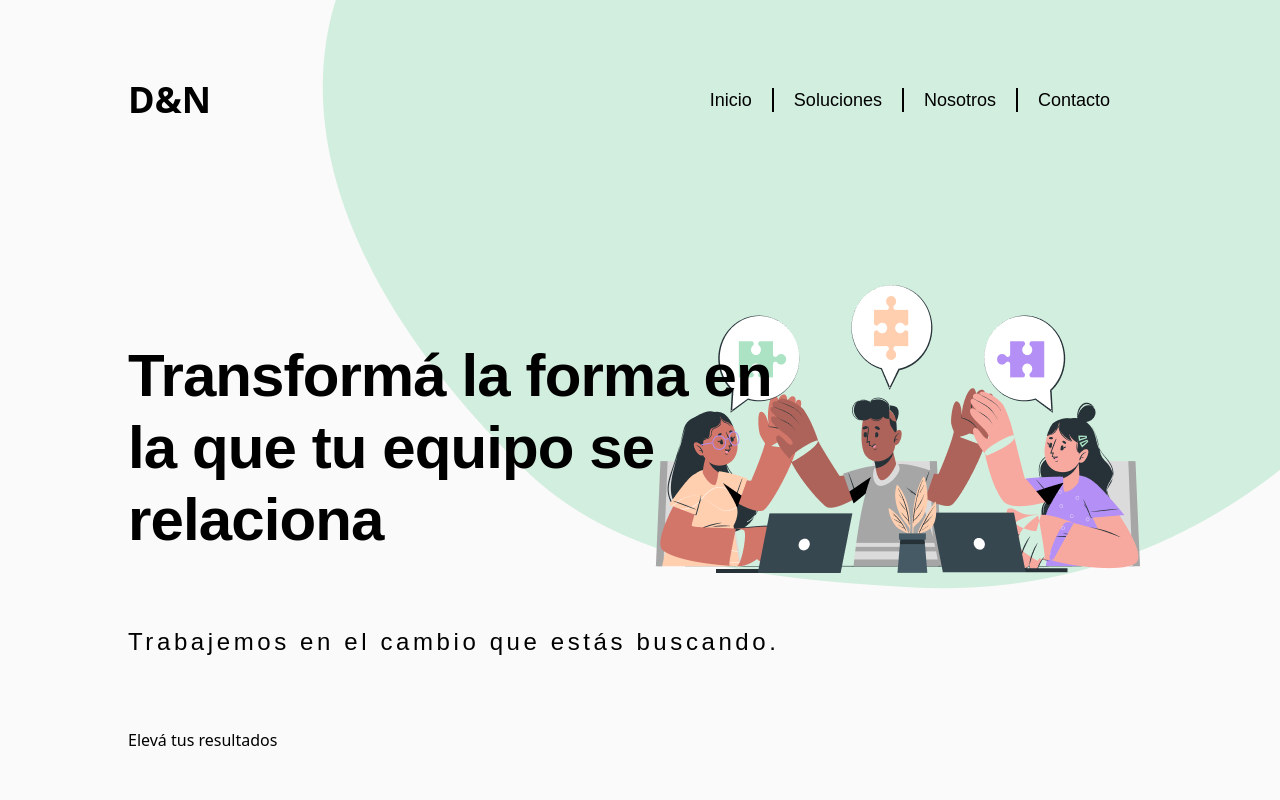
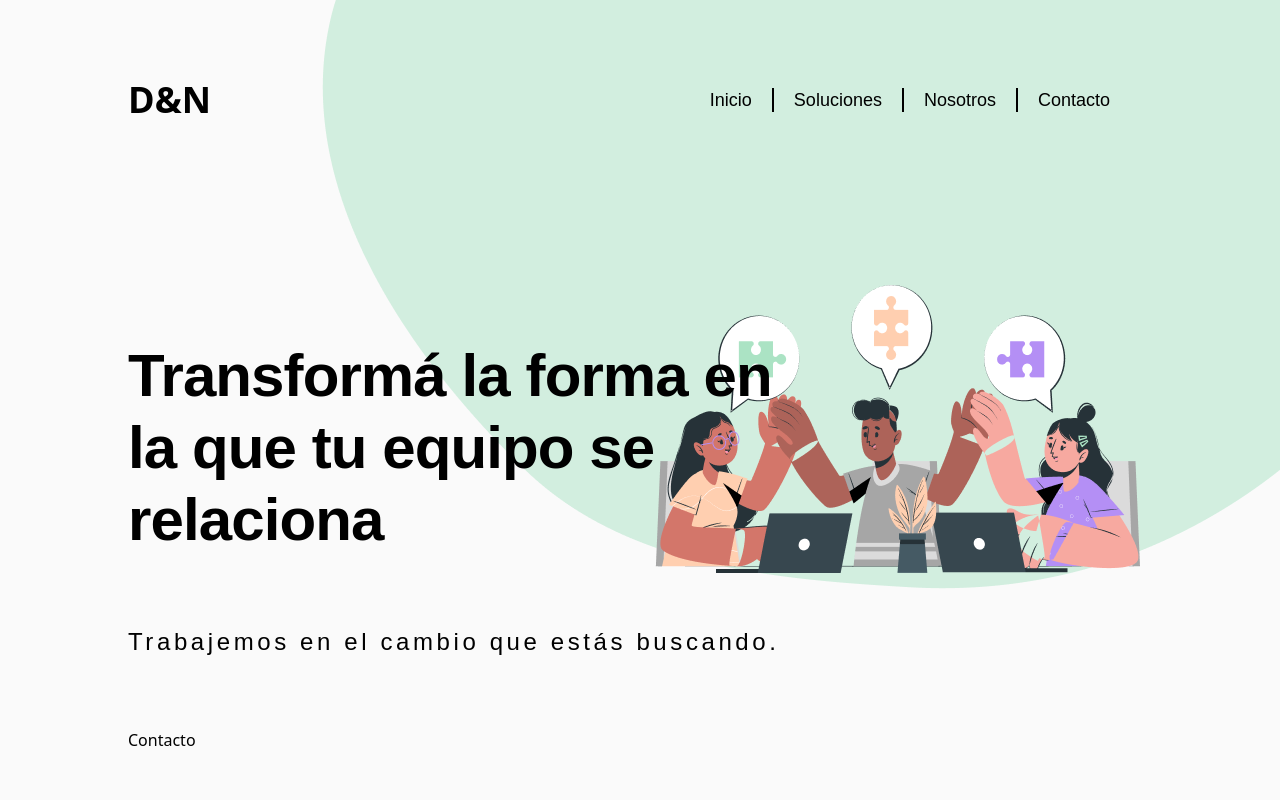
Before and after one commit to wonder990/D-M, a React (Create React App) app: page / in a window 1280 px wide. Shown: the top 800 px of the page. Built offline with nearby package versions, Linux system fonts and the light colour scheme.

Commit message:
links de redireccion

```diff
--- a/src/components/Inicio/Inicio.jsx
+++ b/src/components/Inicio/Inicio.jsx
@@ -9,7 +9,7 @@ const Inicio = () => {
     <main id="Inicio" className="presentation">
       <h2>Transformá la forma en la que tu equipo se relaciona</h2>
       <p>Trabajemos en el cambio que estás buscando.</p>
-      <a href="#solutions">Elevá tus resultados</a>
+      <a href="#nosotros">Contacto</a>
     </main>
   )
 }
```
